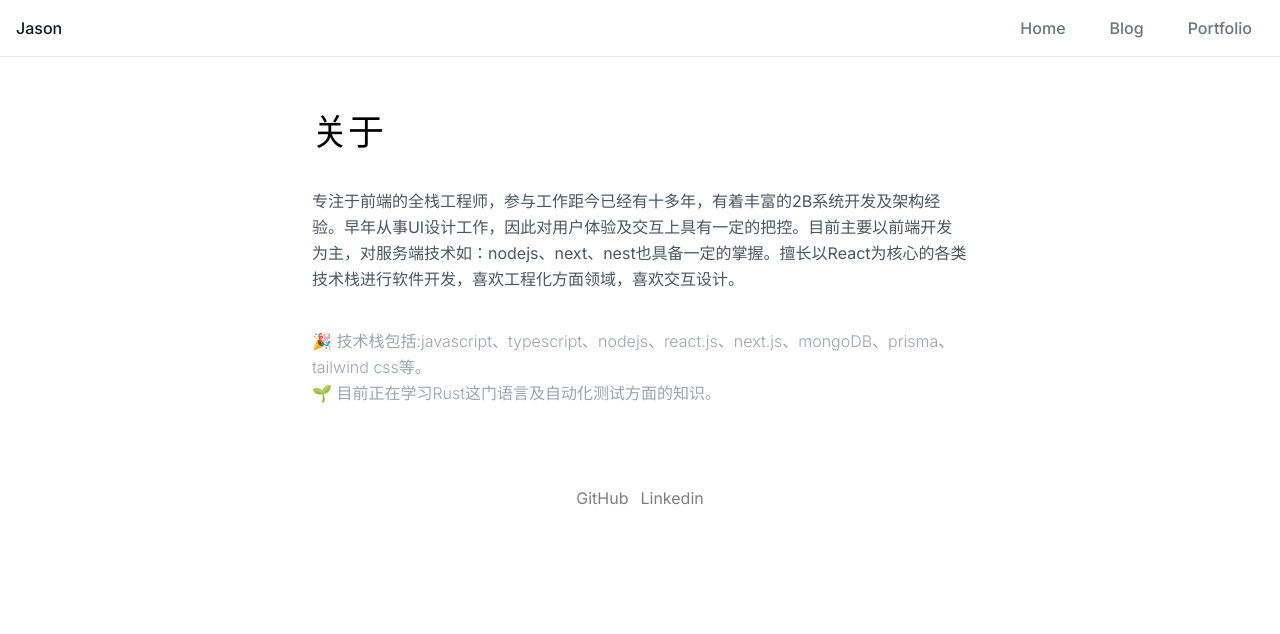
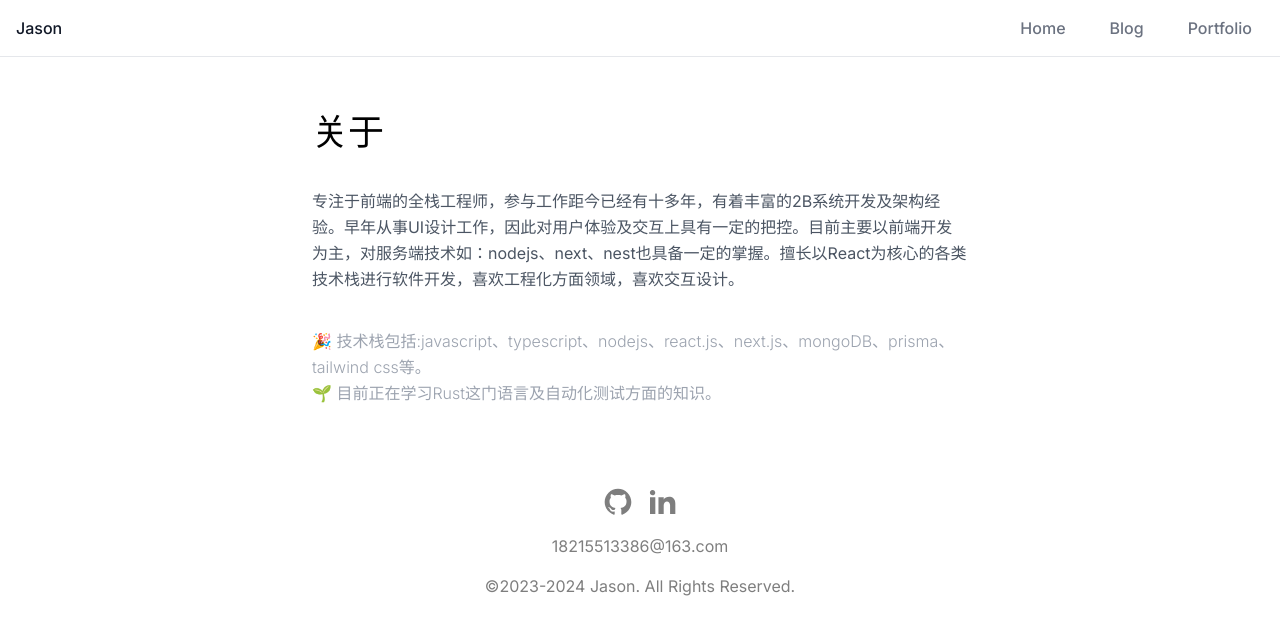
Before and after one commit to yikejason/jason-blog-website, a Next.js app: page / in a window 1280 px wide. Shown: the top 634 px of the page. Built offline with nearby package versions, Linux system fonts and the light colour scheme.

Commit message:
added github icon and linkedin icon

```diff
--- a/src/components/Footer.tsx
+++ b/src/components/Footer.tsx
@@ -1,4 +1,7 @@
 import React from 'react';
+import Image from 'next/image';
+import GitHubIcon from '../../public/github-fill.svg';
+import LinkedinIcon from '../../public/linkedin-fill.svg';
 
 const Footer = () => {
   return (
@@ -10,7 +13,7 @@ const Footer = () => {
           target="_blank"
           href="https://github.com/yikejason"
         >
-          GitHub
+          <Image src={GitHubIcon} alt="GitHub" />
         </a>
         <a
           className="opacity-50 hover:opacity-80 font-normal"
@@ -18,7 +21,20 @@ const Footer = () => {
           target="_blank"
           href="https://github.com/yikejason"
         >
-          Linkedin
+          <Image src={LinkedinIcon} alt="Linkedin" />
+        </a>
+      </div>
+      <div className="mt-4">
+        <a
+          href="mailto:18215513386@163.com"
+          className="opacity-50 hover:opacity-80 font-normal"
+        >
+          18215513386@163.com
+        </a>
+      </div>
+      <div className="mt-4">
+        <a className="opacity-50 hover:opacity-80 font-normal">
+          ©2023-2024 Jason. All Rights Reserved.
         </a>
       </div>
     </div>
```
Also changed, not shown: public/github-fill.svg (added), public/linkedin-fill.svg (added).
